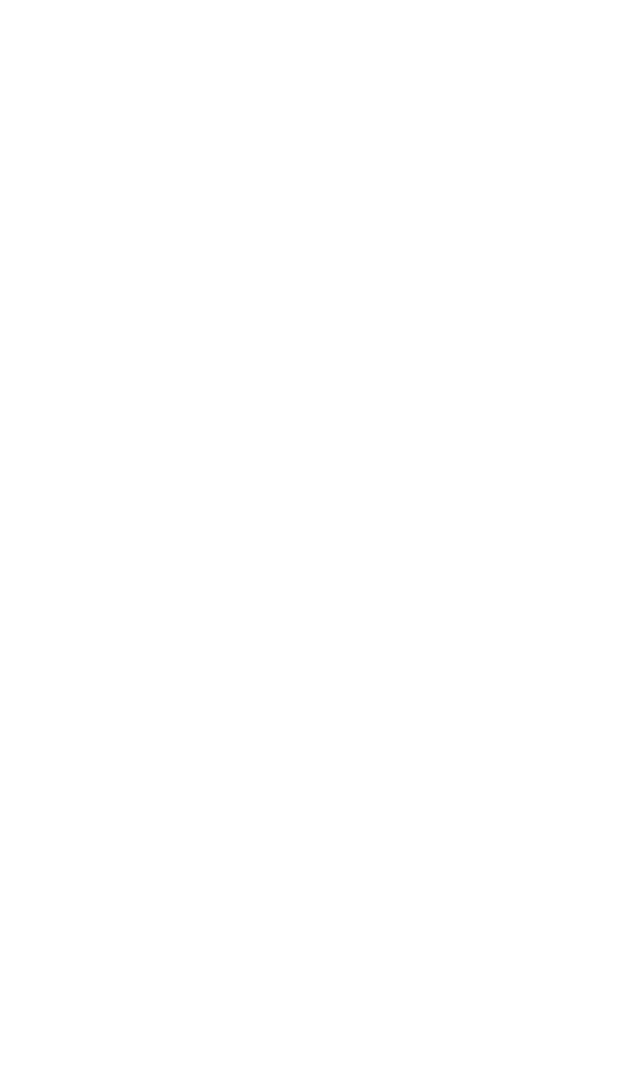
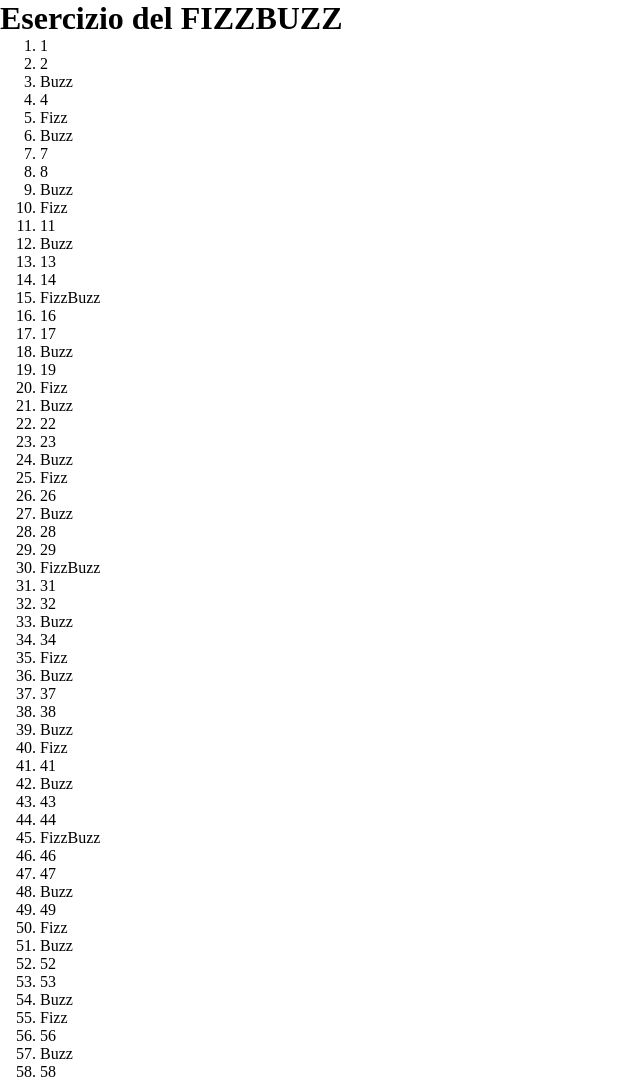
Before and after one commit to Basiglio/js-fizzbuzz, a plain HTML site: page index.html in a window 1280 px wide. Shown: the top 1077 px of the page, without its empty margins (0-640 px from the left). Before the commit the page ends 800 px from the top, so only its background shows below. Drawn offline with Linux system fonts and the light colour scheme.

Commit message:
secondo push/completato

```diff
--- a/index.html
+++ b/index.html
@@ -2,9 +2,14 @@
 <html lang="en" dir="ltr">
   <head>
     <meta charset="utf-8">
+    <link rel="stylesheet" href="style/style.css">
     <title></title>
   </head>
   <body>
+    <div class="container">
+      <h1>Esercizio del FIZZBUZZ</h1>
+      <ol id="elenco_numeri"></ol>
+    </div>
     <script src="js/myscript.js" charset="utf-8"></script>
   </body>
 </html>
--- a/js/myscript.js
+++ b/js/myscript.js
@@ -0,0 +1,23 @@
+// FizzBuzz
+// Scrivi un programma che stampi i numeri da 1 a 100,
+// ma per i multipli di 3 stampi “Fizz” al posto del numero e per i multipli di 5 stampi Buzz.
+// Per i numeri che sono sia multipli di 3 che di 5 stampi FizzBuzz.
+
+
+// CREO UN CICLO FOR
+for (var i = 1; i <= 100; i++) {
+  // FACCIO STAMPARE I NUMERI DA 1 A 100
+  if(i % 3 == 0 && i % 5 == 0) {
+    // SE I(IL NUMERO) è MULTIPLO DI 3 ED ANCHE MULTIPLO DI 5 STAMPA FIZZBUZZ
+    document.getElementById('elenco_numeri').innerHTML += "<li>" + "FizzBuzz" + "</li>";
+  } else if (i % 3 == 0) {
+    // ALTRIMENTI SE IL NUMERO è SOLO MULTIPLO DI 3 STAMPA BUZZ
+    document.getElementById('elenco_numeri').innerHTML += "<li>" + "Buzz" + "</li>";
+  } else if (i % 5 == 0) {
+    // ALTRIMENTI SE IL NUMERO è SOLO MULTIPLO DI 5 STAMPA FIZZ
+    document.getElementById('elenco_numeri').innerHTML += "<li>" + "Fizz" + "</li>";
+  } else {
+    // ALTRIMENTI STAMPA IL NUMERO
+    document.getElementById('elenco_numeri').innerHTML += "<li>" + (i) + "</li>";
+  }
+}
--- /dev/null
+++ b/style/style.css
@@ -0,0 +1,5 @@
+/* impostazioni di reset */
+* {
+  box-sizing: border-box;
+  margin:  0px;
+}
```
